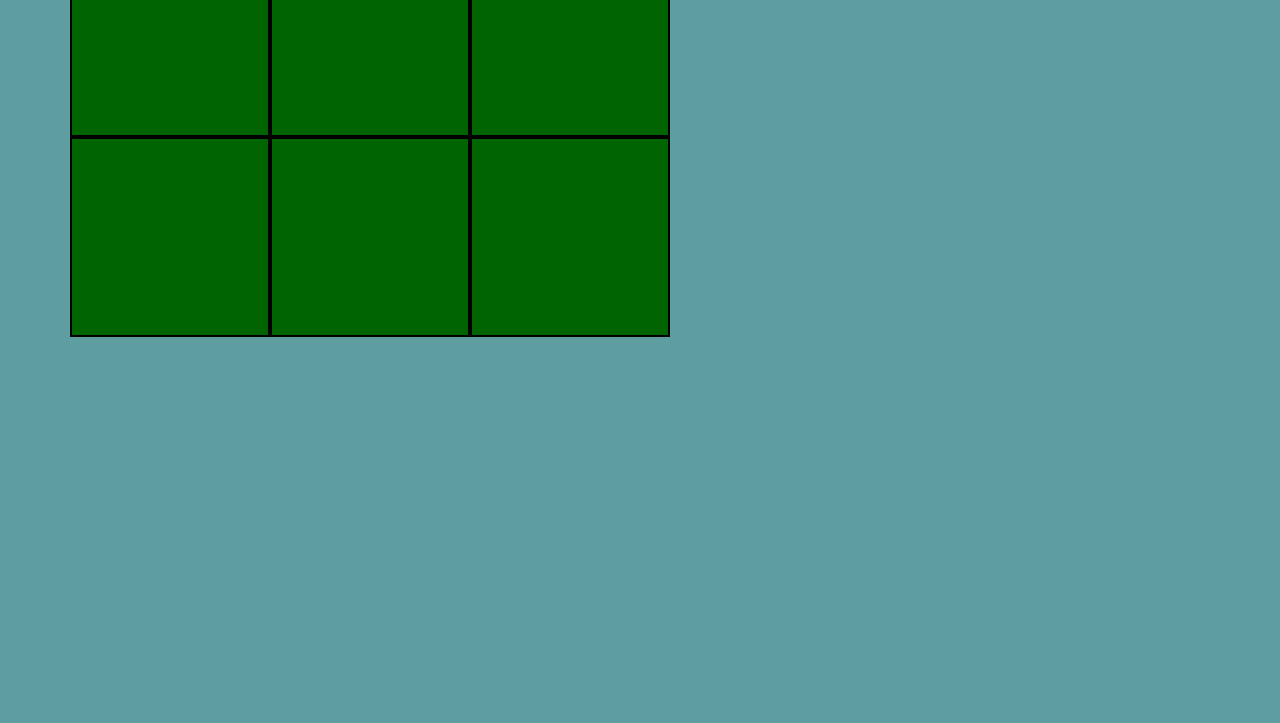
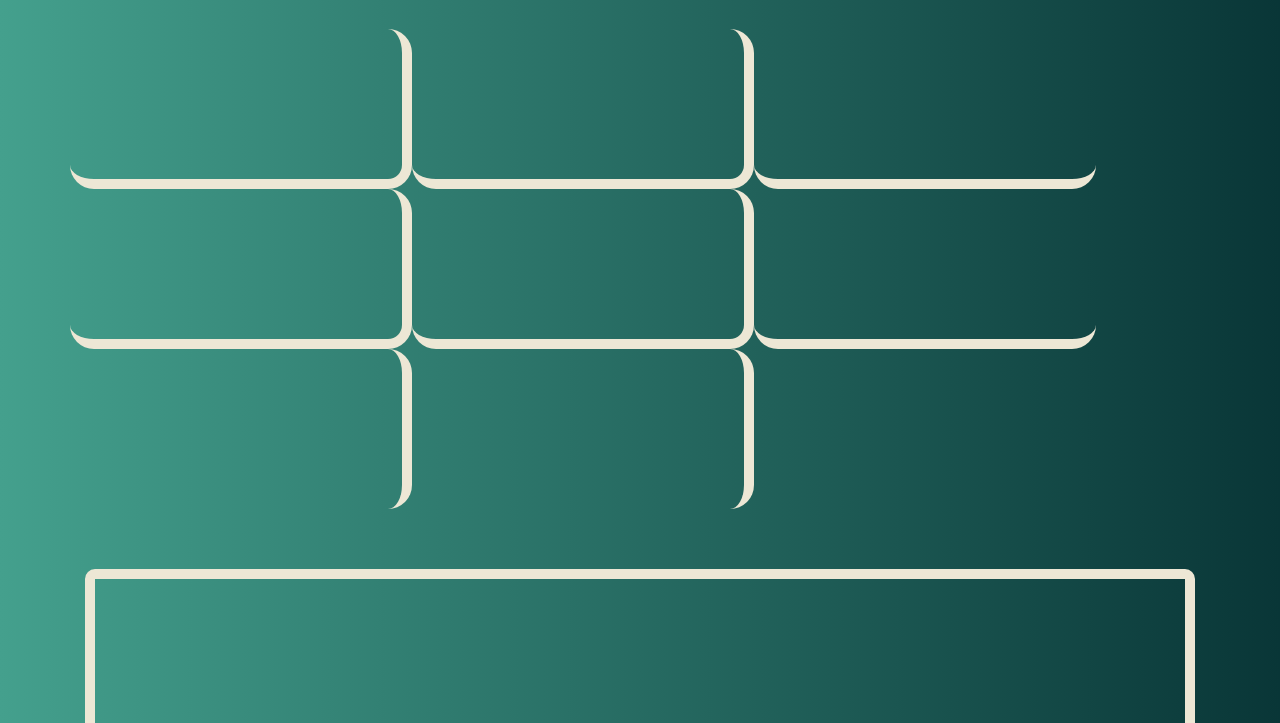
Before and after one commit to heltmm/TIcTacToe, a plain HTML site: page index.html in a window 1280 px wide. Shown: the part 263-986 px from the top of the page. Before the commit the page ends 800 px from the top, so only its background shows below. Drawn offline with Linux system fonts and the light colour scheme.

Commit message:
add aesthetics

```diff
--- a/css/styles.css
+++ b/css/styles.css
@@ -1,14 +1,43 @@
 body {
-  background-color: cadetblue;
+ background: linear-gradient(to right, #44a08d, #093637);
+ color: #EDE7D5;
 }
 
 .square {
-  background-color: darkgreen;
-  height: 200px;
-  width: 200px;
-  border: 2px solid black;
+  height: 20vh;
+  width: 30%;
   text-align: center;
+
 }
-h1{
-  margin-top: 78px;
+
+.cssRow {
+  border-bottom: 10px solid #EDE7D5;
+  border-radius: 24px;
 }
+
+.cssSquare {
+  border-right: 10px solid #EDE7D5;
+  border-radius: 24px;
+}
+
+
+.square > h1{
+  margin-top: 40px;
+  font-size: 140px;
+
+}
+
+.jumboTop {
+  background: transparent;
+  margin-top: 60px;
+  border: 10px solid #EDE7D5;
+  text-align: center;
+  font-size: 100px;
+}
+
+#winner{
+  border-radius: 10px;
+  background: transparent;
+  border: 10px solid #EDE7D5;
+  margin-top: 60px;
+}
--- a/index.html
+++ b/index.html
@@ -9,30 +9,38 @@
   </head>
   <body>
     <div class="container">
+      <div class="jumbotron jumboTop">
+        <h1>Tic Tac Toe</h1>
+      </div>
       <div class="row">
-        <div class="square" id="square1">
+        <div class="square cssSquare cssRow" id="square1">
         </div>
-        <div class="square" id="square2">
+        <div class="square cssSquare cssRow" id="square2">
         </div>
-        <div class="square" id="square3">
+        <div class="square cssRow" id="square3">
         </div>
       </div>
       <div class="row">
-        <div class="square" id="square4">
+        <div class="square cssSquare cssRow" id="square4">
         </div>
-        <div class="square" id="square5">
+        <div class="square cssSquare cssRow" id="square5">
         </div>
-        <div class="square" id="square6">
+        <div class="square cssRow" id="square6">
         </div>
       </div>
       <div class="row">
-        <div class="square" id="square7">
+        <div class="square cssSquare" id="square7">
         </div>
-        <div class="square" id="square8">
+        <div class="square cssSquare" id="square8">
         </div>
         <div class="square" id="square9">
         </div>
       </div>
+      <div class="jumbotron" id="winner">
+        <ol id="winnerUL">
+
+        </ol>
+      </div>
     </div>
   </body>
 </html>
--- a/js/scripts.js
+++ b/js/scripts.js
@@ -59,19 +59,35 @@ function switchPlayer() {
 var winningScores = [7, 56, 448, 73, 146, 292, 273, 84]
 
 function checkWinner(Player) {
-  for (var i = 0; i <= winningScores.length; i ++) {
+  for (var i = 1; i <= winningScores.length; i ++) {
     if ((winningScores[i] & Player.score) === winningScores[i]) {
-      alert(Player.name + " wins!")
+
+      $("#winnerUL").append("<li>" + Player.name + " wins!</li>");
+
+      setTimeout(function () {
+      for (var i = 1; i < 10; i ++){
+        $("#square" + i).html("");
+        }
+      }, 1000);
+
+      newBoard = new Board(3);
+      newBoard.buildBoard();
+
+      console.log(newBoard)
     }
   }
   console.log(Player.score);
 }
 
 
+$(document).ready(function(){
 
-$(document).ready(function(){
   $("#square1").click(function(event){
     event.preventDefault();
+
+    // for (var i = 0; i < newBoard.grid, i ++){
+    //
+    // }
     if (!newBoard.grid[0][0].isOccupied()) {
       newBoard.grid[0][0].symbol = symbol
       newBoard.grid[0][0].value = 1
```
